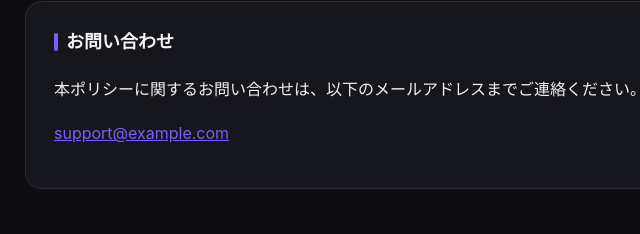
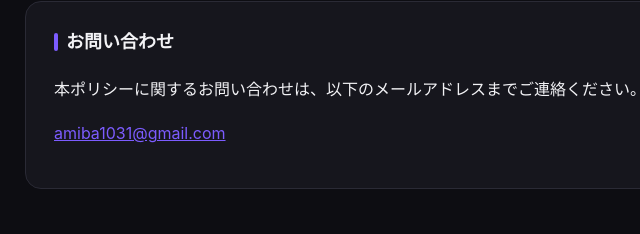
Before and after one commit to fuyuking4s-gif/padore-support, a plain HTML site: page privacy.html in a window 1280 px wide. Shown: the part 1935-2169 px from the top of the page, 279-919 px from the left. Drawn offline with Linux system fonts and the light colour scheme.

Commit message:
Update privacy.html

```diff
--- a/privacy.html
+++ b/privacy.html
@@ -149,7 +149,7 @@
   <section>
     <h2>お問い合わせ</h2>
     <p>本ポリシーに関するお問い合わせは、以下のメールアドレスまでご連絡ください。</p>
-    <p><a href="mailto:amiba1031@gmail.com">support@example.com</a></p>
+    <p><a href="mailto:amiba1031@gmail.com">amiba1031@gmail.com</a></p>
   </section>
 
   <footer>
```
